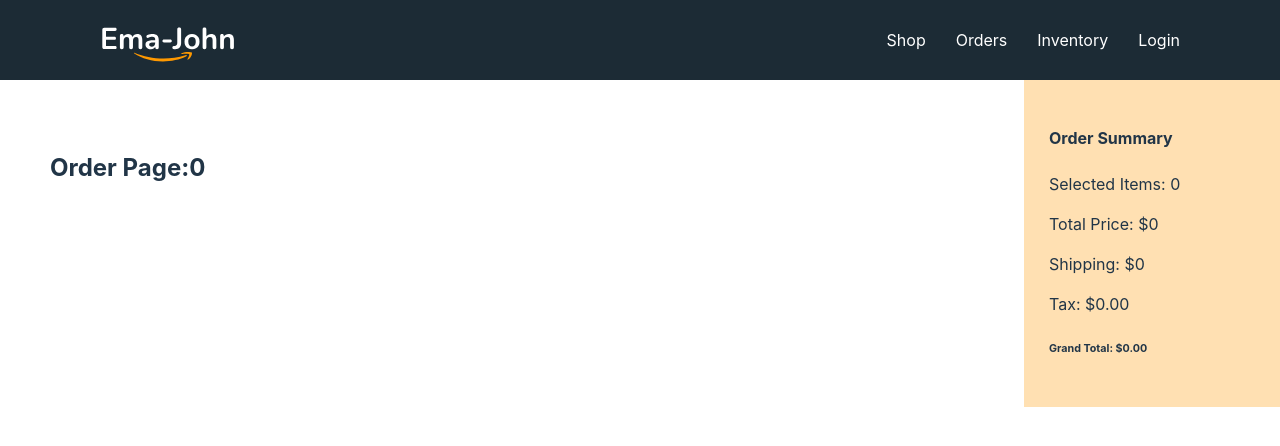
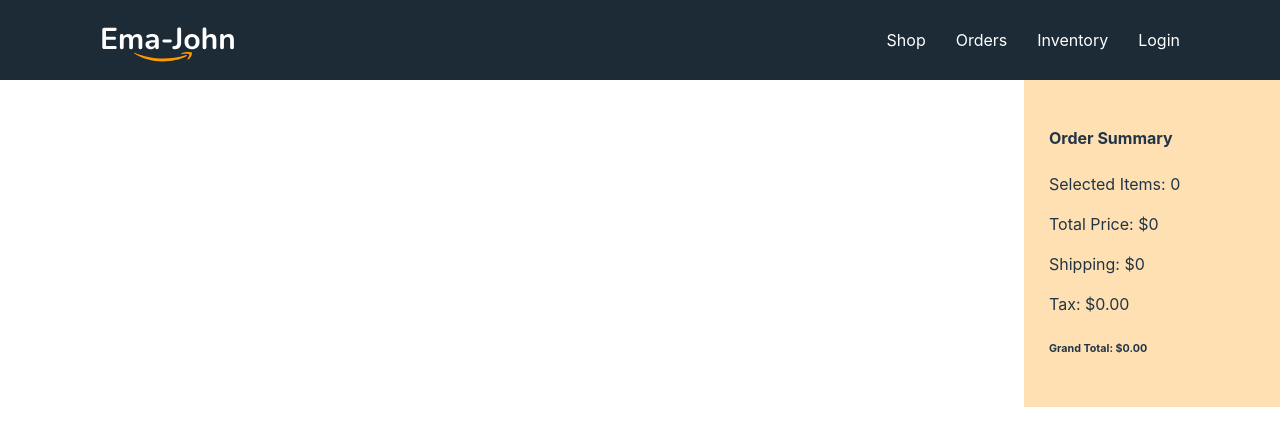
Before and after one commit to developer-shourav/Ema-John-Shopping, a React (Vite) app: page /orders in a window 1280 px wide. Shown: the top 446 px of the page. Built offline with nearby package versions, Linux system fonts and the light colour scheme.

Commit message:
reviewItem container added

```diff
--- /dev/null
+++ b/src/components/Orders/Orders.css
@@ -0,0 +1,3 @@
+.review-container{
+    color: yellowgreen;
+}
--- a/src/components/Orders/Orders.jsx
+++ b/src/components/Orders/Orders.jsx
@@ -1,14 +1,17 @@
 import React from 'react';
 import Cart from '../Cart/Cart';
 import { useLoaderData } from 'react-router-dom';
-
+import ReviewItem from '../ReviewItem/ReviewItem';
+import './Orders.css';
 const Orders = () => {
     const cart = useLoaderData();
     console.log(cart);
     return (
         <div className='shop-container'>
-            <div className='products-container'>
-                <h2>Order Page:{cart.length}</h2>
+            <div className='review-container'>
+                {
+                    cart.map( product => <ReviewItem key={product?.key} product={product}> </ReviewItem> )
+                }
             </div>
 
             <div className='cart-container'>
--- /dev/null
+++ b/src/components/ReviewItem/ReviewItem.jsx
@@ -0,0 +1,11 @@
+import React from 'react';
+import './ReviewItem.css';
+const ReviewItem = ({product}) => {
+    return (
+        <div>
+            <h2>Review Items</h2>
+        </div>
+    );
+};
+
+export default ReviewItem;
```
Also changed, not shown: src/components/ReviewItem/ReviewItem.css (added).
